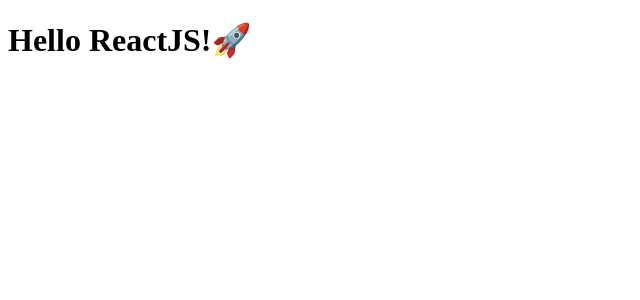
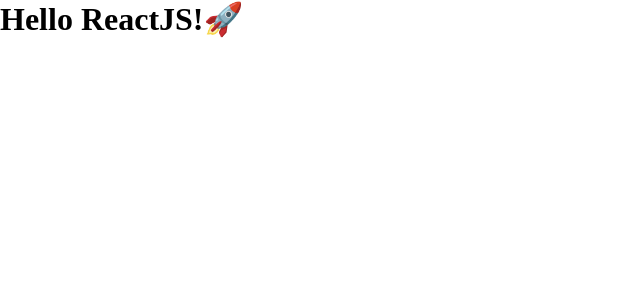
Before and after one commit to fabiosjc/01-github-explorer, a React app: page / in a window 1280 px wide. Shown: the top 300 px of the page, without its empty margins (0-640 px from the left). Built offline with nearby package versions, Linux system fonts and the light colour scheme.

Commit message:
Importando arquivos CSS

```diff
--- a/package.json
+++ b/package.json
@@ -18,7 +18,9 @@
     "@babel/preset-react": "^7.16.7",
     "babel-loader": "^8.2.5",
     "cross-env": "^7.0.3",
+    "css-loader": "^6.7.1",
     "html-webpack-plugin": "^5.5.0",
+    "style-loader": "^3.3.1",
     "webpack": "^5.72.1",
     "webpack-cli": "^4.9.2",
     "webpack-dev-server": "^4.9.0"
--- a/src/App.jsx
+++ b/src/App.jsx
@@ -1,3 +1,5 @@
+import './styles/global.css';
+
 export function App() {
   return <h1>Hello ReactJS!🚀</h1>
 }
--- /dev/null
+++ b/src/styles/global.css
@@ -0,0 +1,9 @@
+* {
+  margin: 0;
+  padding: 0;
+  box-sizing: border-box;
+}
+
+body {
+  font: Arial, Helvetica, sans-serif;
+}
--- a/webpack.config.js
+++ b/webpack.config.js
@@ -30,6 +30,11 @@
         test: /\.jsx$/,
         exclude: /node_modules/,
         use: 'babel-loader'
+      },
+      {
+        test: /\.css$/,
+        exclude: /node_modules/,
+        use: ['style-loader', 'css-loader']
       }
     ],
   }
```
Also changed, not shown: 1 other file (tests, documents, lock files or other folders).
